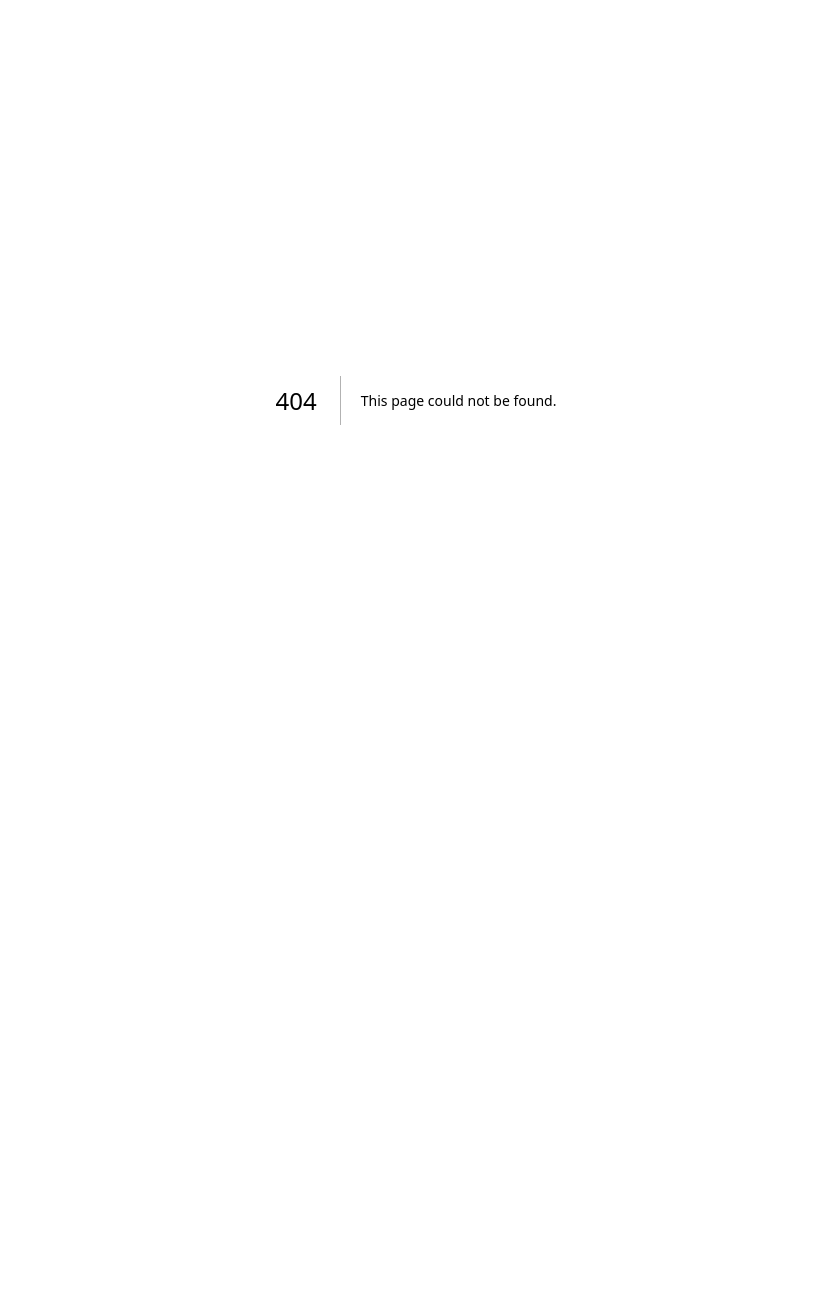
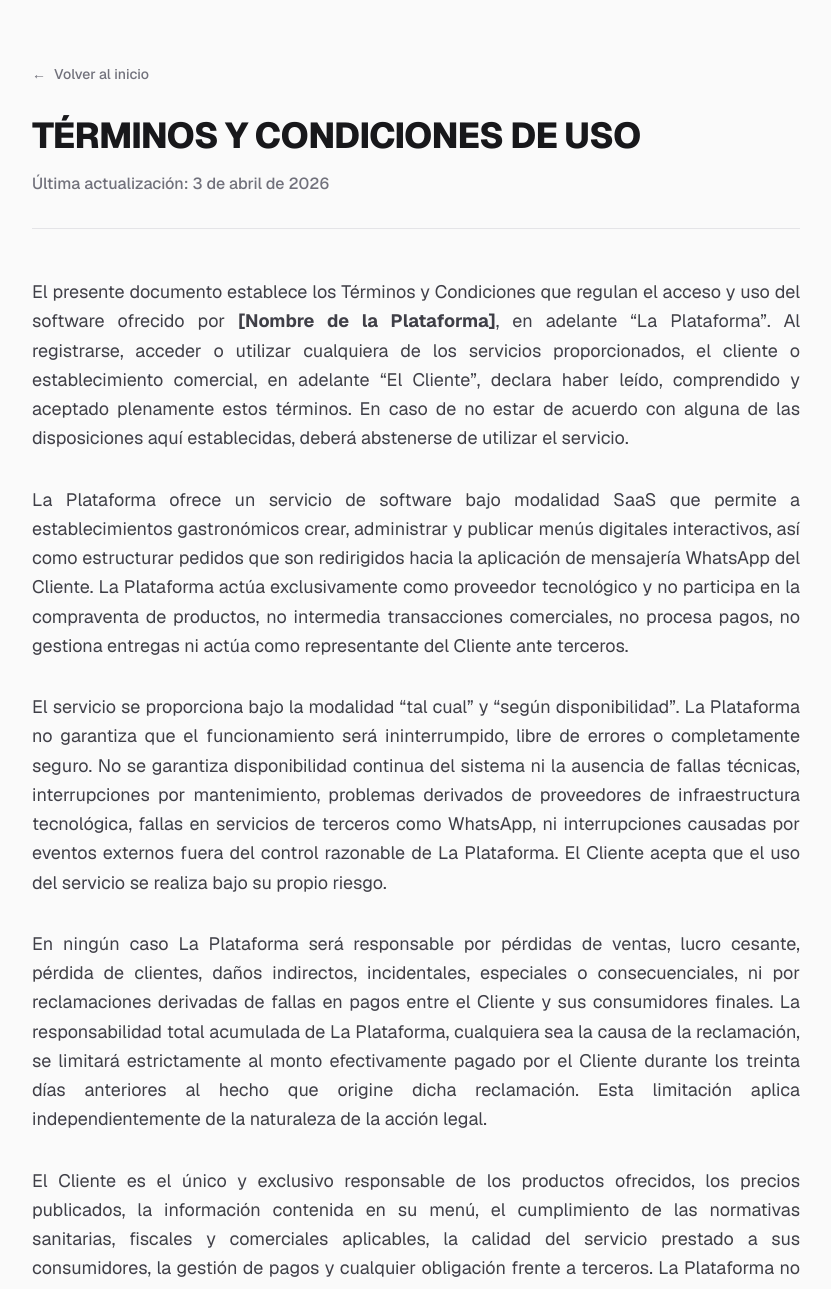
Before and after one commit to VictorEscalona10/menu-negocios, a Next.js app: page /terminos in a window 1280 px wide. Before the commit this address had no page. Shown: the top 1289 px of the page, without its empty margins (224-1055 px from the left). Before the commit the page ends 800 px from the top, so only its background shows below. Built offline with nearby package versions, Linux system fonts and the light colour scheme.

Commit message:
terminos y condiciones

```diff
--- /dev/null
+++ b/app/terminos/page.tsx
@@ -0,0 +1,191 @@
+import Link from "next/link";
+
+export default function TerminosPage() {
+  const fechaHoy = new Date().toLocaleDateString("es-ES", {
+    year: "numeric",
+    month: "long",
+    day: "numeric",
+  });
+
+  return (
+    <div className="min-h-screen bg-[#fafafa] text-zinc-900 py-16 px-4 md:px-8 font-sans">
+      <div className="max-w-3xl mx-auto">
+        <header className="mb-12 border-b border-zinc-200 pb-8">
+          <Link
+            href="/"
+            className="text-zinc-500 hover:text-zinc-900 flex items-center gap-2 mb-8 transition-colors text-sm font-medium group"
+          >
+            <span className="transition-transform group-hover:-translate-x-1">
+              ←
+            </span>{" "}
+            Volver al inicio
+          </Link>
+          <h1 className="text-4xl font-extrabold tracking-tight mb-4 text-zinc-900 uppercase">
+            TÉRMINOS Y CONDICIONES DE USO
+          </h1>
+          <p className="text-zinc-500 font-medium">
+            Última actualización: {fechaHoy}
+          </p>
+        </header>
+
+        <main className="space-y-8 text-zinc-700 leading-relaxed text-base md:text-lg text-justify">
+          <p>
+            El presente documento establece los Términos y Condiciones que
+            regulan el acceso y uso del software ofrecido por{" "}
+            <strong>[Nombre de la Plataforma]</strong>, en adelante “La
+            Plataforma”. Al registrarse, acceder o utilizar cualquiera de los
+            servicios proporcionados, el cliente o establecimiento comercial, en
+            adelante “El Cliente”, declara haber leído, comprendido y aceptado
+            plenamente estos términos. En caso de no estar de acuerdo con alguna
+            de las disposiciones aquí establecidas, deberá abstenerse de
+            utilizar el servicio.
+          </p>
+
+          <p>
+            La Plataforma ofrece un servicio de software bajo modalidad SaaS que
+            permite a establecimientos gastronómicos crear, administrar y
+            publicar menús digitales interactivos, así como estructurar pedidos
+            que son redirigidos hacia la aplicación de mensajería WhatsApp del
+            Cliente. La Plataforma actúa exclusivamente como proveedor
+            tecnológico y no participa en la compraventa de productos, no
+            intermedia transacciones comerciales, no procesa pagos, no gestiona
+            entregas ni actúa como representante del Cliente ante terceros.
+          </p>
+
+          <p>
+            El servicio se proporciona bajo la modalidad “tal cual” y “según
+            disponibilidad”. La Plataforma no garantiza que el funcionamiento
+            será ininterrumpido, libre de errores o completamente seguro. No se
+            garantiza disponibilidad continua del sistema ni la ausencia de
+            fallas técnicas, interrupciones por mantenimiento, problemas
+            derivados de proveedores de infraestructura tecnológica, fallas en
+            servicios de terceros como WhatsApp, ni interrupciones causadas por
+            eventos externos fuera del control razonable de La Plataforma. El
+            Cliente acepta que el uso del servicio se realiza bajo su propio
+            riesgo.
+          </p>
+
+          <p>
+            En ningún caso La Plataforma será responsable por pérdidas de
+            ventas, lucro cesante, pérdida de clientes, daños indirectos,
+            incidentales, especiales o consecuenciales, ni por reclamaciones
+            derivadas de fallas en pagos entre el Cliente y sus consumidores
+            finales. La responsabilidad total acumulada de La Plataforma,
+            cualquiera sea la causa de la reclamación, se limitará estrictamente
+            al monto efectivamente pagado por el Cliente durante los treinta
+            días anteriores al hecho que origine dicha reclamación. Esta
+            limitación aplica independientemente de la naturaleza de la acción
+            legal.
+          </p>
+
+          <p>
+            El Cliente es el único y exclusivo responsable de los productos
+            ofrecidos, los precios publicados, la información contenida en su
+            menú, el cumplimiento de las normativas sanitarias, fiscales y
+            comerciales aplicables, la calidad del servicio prestado a sus
+            consumidores, la gestión de pagos y cualquier obligación frente a
+            terceros. La Plataforma no asume responsabilidad alguna por el
+            contenido publicado por el Cliente ni por las consecuencias
+            derivadas del mismo.
+          </p>
+
+          <p>
+            Todo el software, incluyendo su código fuente, arquitectura, diseño,
+            estructura de base de datos, elementos gráficos, logotipos y
+            funcionalidades, es propiedad exclusiva de{" "}
+            <strong>[Nombre de tu Empresa o Tu Nombre]</strong>, y se encuentra
+            protegido por las leyes de propiedad intelectual aplicables. El uso
+            del servicio otorga al Cliente únicamente una licencia limitada, no
+            exclusiva, intransferible y revocable para utilizar la Plataforma
+            mientras su suscripción se encuentre activa. El Cliente conserva la
+            titularidad sobre las imágenes, textos, logotipos y demás contenido
+            propio que cargue en el sistema.
+          </p>
+
+          <p>
+            El Cliente se obliga a indemnizar, defender y mantener indemne a La
+            Plataforma, sus propietarios, empleados y colaboradores frente a
+            cualquier reclamación, demanda, daño, pérdida o gasto, incluidos
+            honorarios legales, que se derive del uso del servicio, del
+            contenido publicado por el Cliente, de los productos ofrecidos, o
+            del incumplimiento de cualquier disposición legal aplicable a su
+            actividad comercial.
+          </p>
+
+          <p>
+            El servicio se presta bajo modalidad de suscripción mensual
+            prepagada. El acceso al panel de administración y la visibilidad
+            pública del menú están condicionados al pago oportuno. En caso de no
+            registrarse el pago en la fecha correspondiente, el sistema podrá
+            suspender automáticamente el acceso del Cliente y despublicar el
+            menú sin necesidad de notificación adicional. No se otorgarán
+            reembolsos ni prorrateos por períodos no utilizados, cancelaciones
+            anticipadas o cierres temporales del establecimiento. Si el impago
+            se extiende por más de treinta días, La Plataforma podrá eliminar
+            definitivamente la cuenta y su contenido sin responsabilidad alguna.
+          </p>
+
+          <p>
+            La Plataforma se reserva el derecho de suspender o cancelar cuentas
+            en caso de incumplimiento de estos términos, uso indebido del
+            servicio, actividades ilícitas, intentos de vulneración de la
+            seguridad, ingeniería inversa o cualquier conducta que pueda afectar
+            la integridad del sistema o de terceros. Asimismo, podrá cancelar el
+            servicio por decisión comercial, previa notificación razonable
+            cuando sea posible.
+          </p>
+
+          <p>
+            Queda estrictamente prohibido utilizar la Plataforma para promover o
+            comercializar productos ilícitos, armas, sustancias prohibidas,
+            contenido fraudulento o cualquier actividad contraria a la ley.
+            También se prohíbe intentar acceder sin autorización a áreas
+            restringidas del sistema, alterar el código, interferir con la
+            infraestructura tecnológica o realizar cualquier acción que
+            comprometa la seguridad del servicio.
+          </p>
+
+          <p>
+            La Plataforma no será responsable por incumplimientos o retrasos
+            derivados de causas de fuerza mayor, incluyendo, entre otros,
+            desastres naturales, fallas masivas de internet, ataques
+            cibernéticos, actos gubernamentales, conflictos laborales,
+            interrupciones de proveedores tecnológicos o cualquier circunstancia
+            fuera de su control razonable.
+          </p>
+
+          <p>
+            La Plataforma podrá modificar en cualquier momento los presentes
+            Términos y Condiciones. Las modificaciones entrarán en vigor una vez
+            publicadas en el sitio web. El uso continuado del servicio después
+            de la publicación de cambios constituirá aceptación de los mismos.
+          </p>
+
+          <p>
+            En relación con la protección de datos, La Plataforma almacenará
+            únicamente la información necesaria para la prestación del servicio
+            y no comercializará dicha información con terceros. Se aplicarán
+            medidas de seguridad razonables acordes con la naturaleza del
+            servicio, sin que ello implique garantía absoluta frente a accesos
+            no autorizados.
+          </p>
+
+          <p>
+            Para la interpretación y ejecución del presente acuerdo, las partes
+            se someten a las leyes aplicables y a la jurisdicción de los
+            tribunales competentes en Cagua, Estado Aragua, Venezuela,
+            renunciando expresamente a cualquier otro fuero que pudiera
+            corresponderles.
+          </p>
+        </main>
+
+        <footer className="mt-20 pt-8 border-t border-zinc-200 text-center">
+          <p className="text-zinc-400 text-sm">
+            © {new Date().getFullYear()} [Nombre de la Plataforma]. Todos los
+            derechos reservados.
+          </p>
+        </footer>
+      </div>
+    </div>
+  );
+}
```
